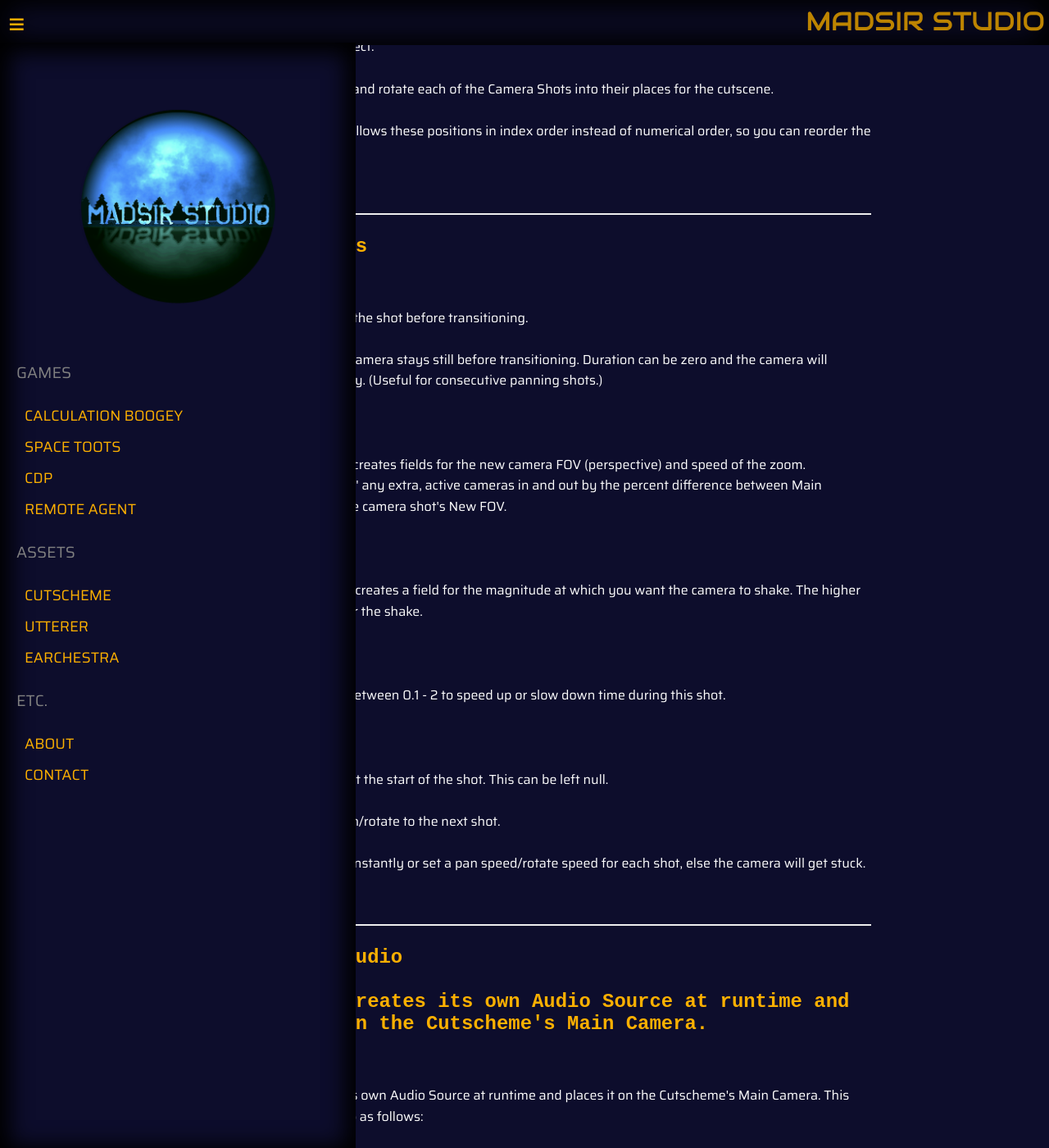
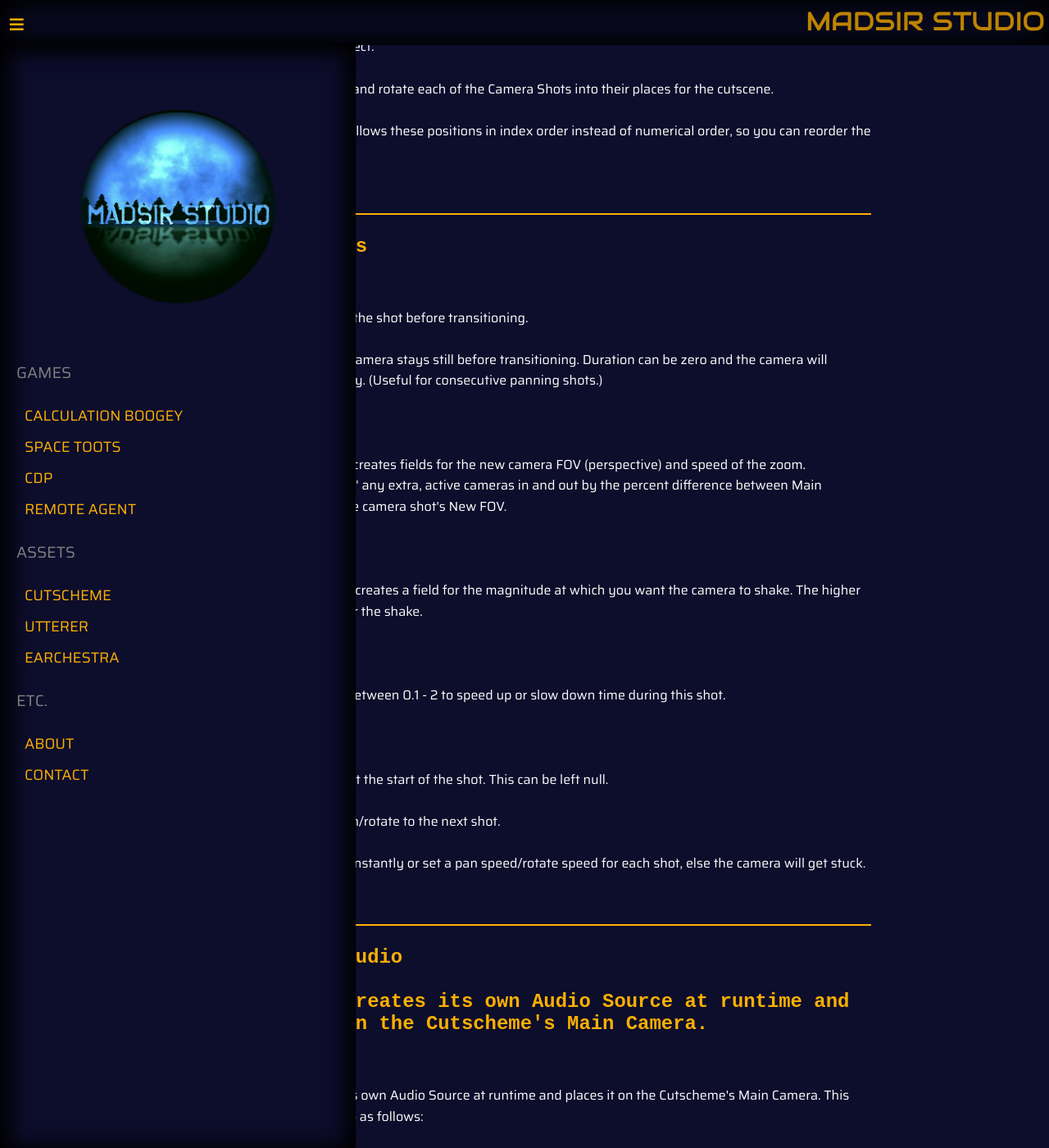
Before and after one commit to Madsir/madsirstudio.github.io, a Jekyll site: the page built from cutscheme/docs/index.html, in a window 1280 px wide and 1400 px high, scrolled down 548 px. Shown: the whole window at 82% size. Built offline with Jekyll 4.4.1, drawn with Linux system fonts in a browser that asks for light colours.

Commit message:
Update index.html

```diff
--- a/cutscheme/docs/index.html
+++ b/cutscheme/docs/index.html
@@ -64,13 +64,13 @@ p{
 
 #documentation section {
     margin-bottom: 25px;
-    border-bottom: 2px solid #eee;
+    border-bottom: 2px solid #FCB001;
     padding-bottom: 20px;
 	margin-right:20%;
 }
 
 #documentation h2 {
-    color: #FCB001;;
+    color: #FCB001;
     margin-bottom: 15px;
    font-size: 2.3em;
   font-family: monospace;
```
